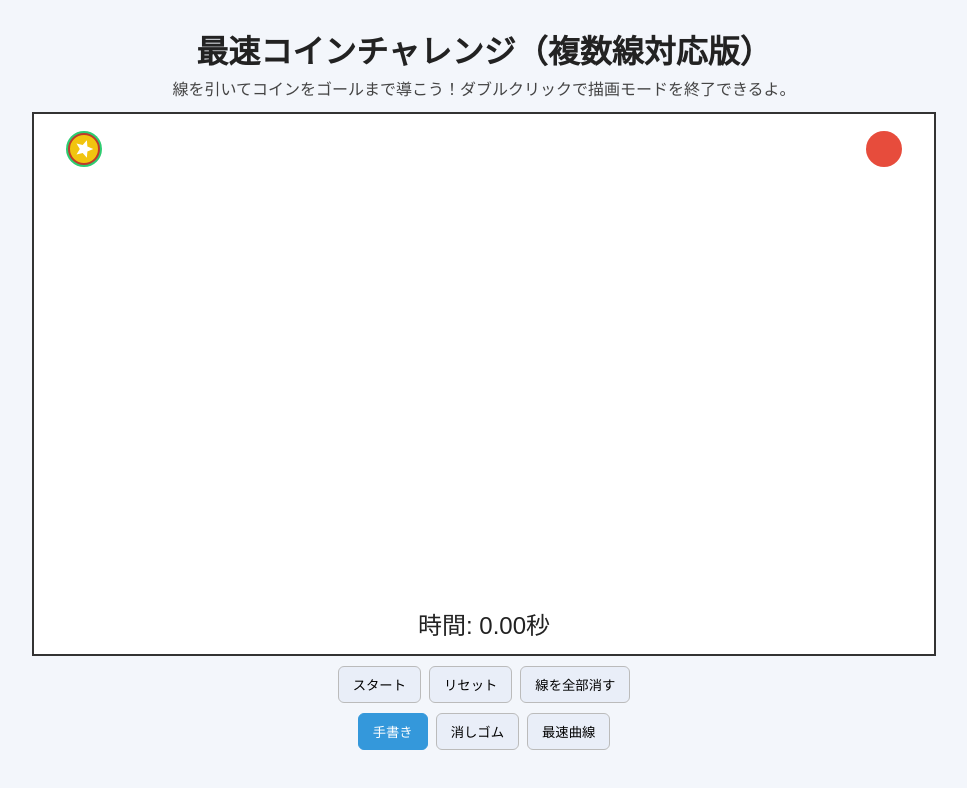
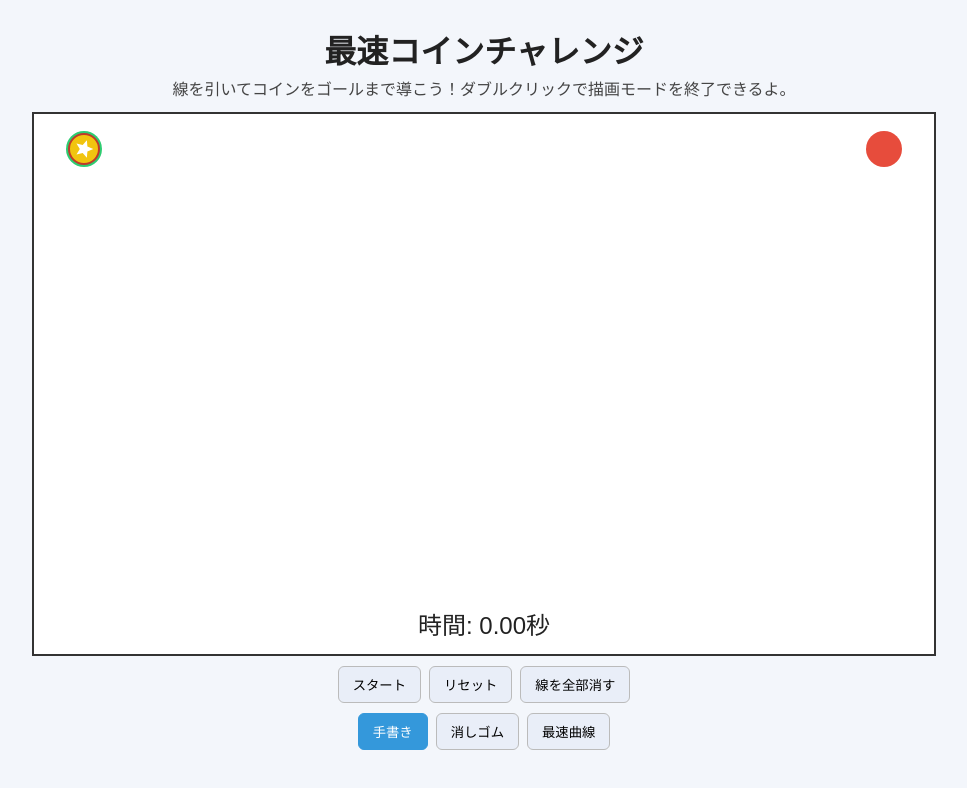
Before and after one commit to sorano-akari/BrachistochroneCurve, a plain HTML site: page index.html in a window 1280 px wide. Shown: the whole page, without its empty margins (156-1123 px from the left). Drawn offline with Linux system fonts and the light colour scheme.

Commit message:
modified title

```diff
--- a/index.html
+++ b/index.html
@@ -34,7 +34,7 @@
 </style>
 </head>
 <body>
-  <h1>最速コインチャレンジ（複数線対応版）</h1>
+  <h1>最速コインチャレンジ</h1>
   <p>線を引いてコインをゴールまで導こう！ダブルクリックで描画モードを終了できるよ。</p>
   <canvas id="gameCanvas" width="900" height="540"></canvas>
   <div class="controls">
```
